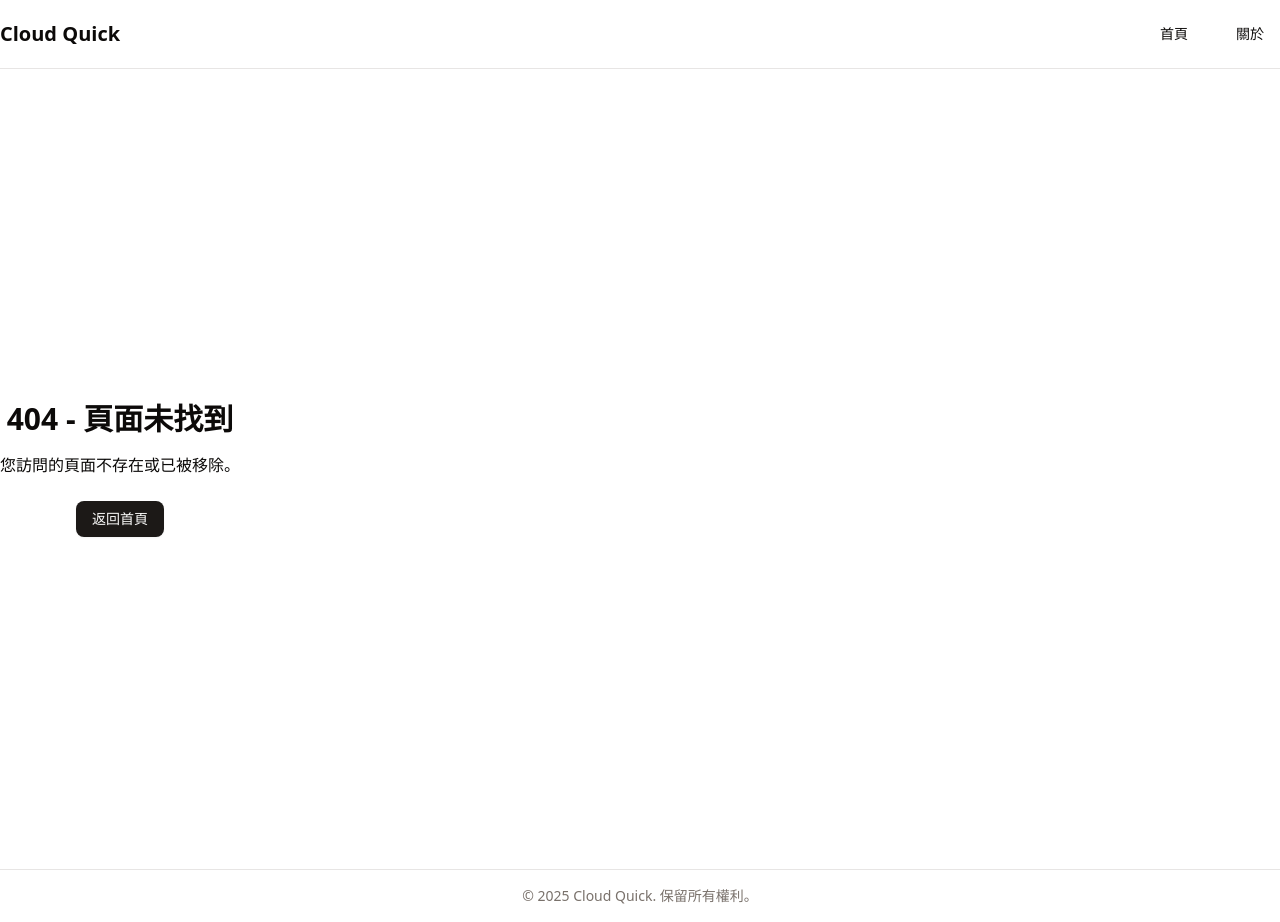
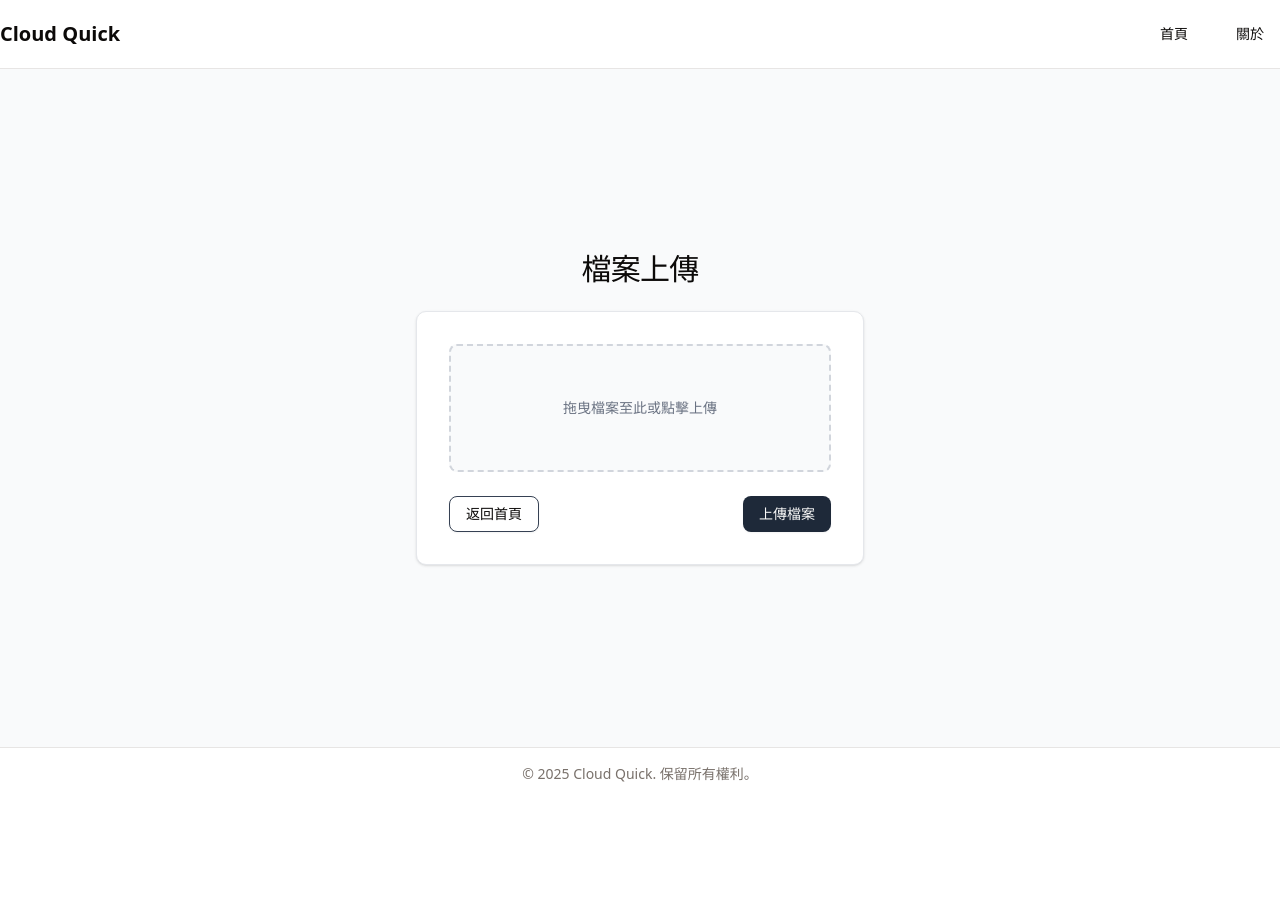
Before and after one commit to backas36/cloud-quick, a React (Vite) app: page /upload in a window 1280 px wide. Before the commit this address had no page. After the commit the page ends 800 px from the top, so only its background shows below. Built offline with nearby package versions, Linux system fonts and the light colour scheme.

Commit message:
feat: add Upload route and adjust Upload page layout

```diff
--- a/src/App.tsx
+++ b/src/App.tsx
@@ -4,6 +4,8 @@ import RootLayout from "@/components/layout/RootLayout";
 import About from "@/pages/About";
 import Home from "@/pages/Home";
 import NotFound from "@/pages/NotFound";
+
+import Upload from "./pages/Upload";
 
 const router = createBrowserRouter([
     {
@@ -22,6 +24,10 @@ const router = createBrowserRouter([
                 path: "*",
                 element: <NotFound />,
             },
+            {
+                path: "upload",
+                element: <Upload />,
+            },
         ],
     },
 ]);
--- a/src/pages/Upload.tsx
+++ b/src/pages/Upload.tsx
@@ -4,7 +4,7 @@ import { Button } from "@/components/ui/button";
 
 export default function Upload() {
     return (
-        <div className='flex min-h-svh flex-col items-center justify-center space-y-6 bg-gray-50'>
+        <div className='flex w-full flex-1 flex-col items-center justify-center space-y-6 bg-gray-50'>
             <h1 className='text-3xl font-medium tracking-tight'>檔案上傳</h1>
             <div className='w-full max-w-md rounded-lg border border-gray-200 bg-white p-8 shadow-sm'>
                 <div className='mb-6 flex h-32 w-full cursor-pointer items-center justify-center rounded-md border-2 border-dashed border-gray-300 bg-gray-50 hover:bg-gray-100'>
```
